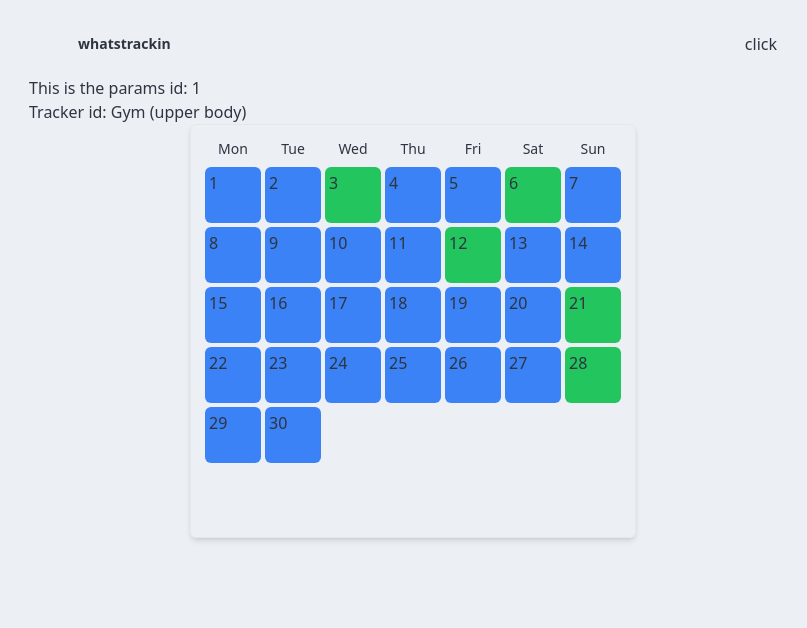
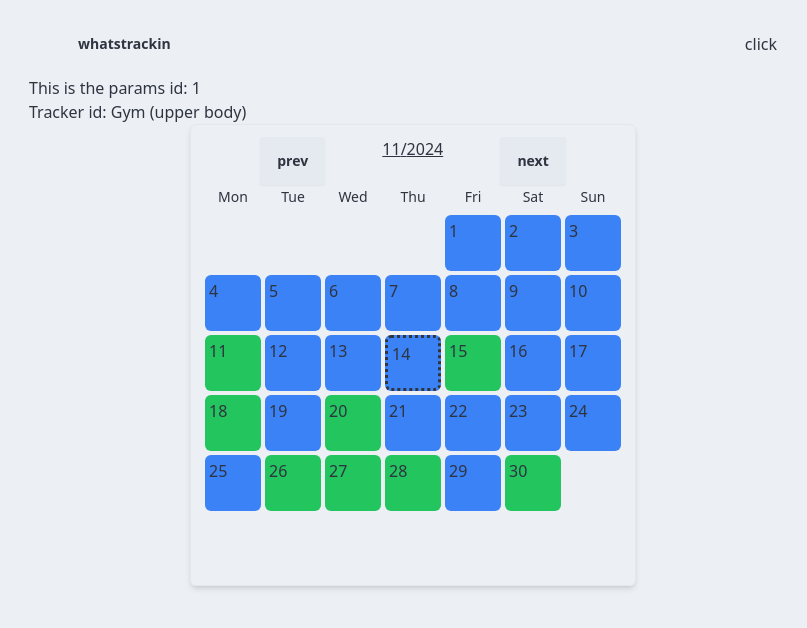
Before and after one commit to dejan-zalik/whatstrackin, a Next.js app: page /trackers/1 in a window 1280 px wide. Shown: the top 628 px of the page, without its empty margins (227-1034 px from the left). Built offline with nearby package versions, Linux system fonts and the light colour scheme; data requests are answered from the project's data file.

Commit message:
calendar done

```diff
--- a/components/CalendarMonth.tsx
+++ b/components/CalendarMonth.tsx
@@ -3,144 +3,36 @@
 import addCalendarDay from '@/app/actions/addCalendarDay';
 import removeCalendarDay from '@/app/actions/removeCalendarDay';
 import { useRouter } from 'next/navigation';
+import generateMonth from '@/utils/generateMonth';
+import { useState } from 'react';
 
 const CalendarMonth = ({ tracker }: any) => {
+  const [selectedYear, setSelectedYear] = useState(new Date().getFullYear());
+  const [selectedMonth, setSelectedMonth] = useState(new Date().getMonth() + 1);
   const router = useRouter();
 
-  const monthArr = [
-    {
-      day: 1,
-      clicked: false,
-    },
-    {
-      day: 2,
-      clicked: false,
-    },
-    {
-      day: 3,
-      clicked: false,
-    },
-    {
-      day: 4,
-      clicked: false,
-    },
-    {
-      day: 5,
-      clicked: false,
-    },
-    {
-      day: 6,
-      clicked: false,
-    },
-    {
-      day: 7,
-      clicked: false,
-    },
-    {
-      day: 8,
-      clicked: false,
-    },
-    {
-      day: 9,
-      clicked: false,
-    },
-    {
-      day: 10,
-      clicked: false,
-    },
-    {
-      day: 11,
-      clicked: false,
-    },
-    {
-      day: 12,
-      clicked: false,
-    },
-    {
-      day: 13,
-      clicked: false,
-    },
-    {
-      day: 14,
-      clicked: false,
-    },
-    {
-      day: 15,
-      clicked: false,
-    },
-    {
-      day: 16,
-      clicked: false,
-    },
-    {
-      day: 17,
-      clicked: false,
-    },
-    {
-      day: 18,
-      clicked: false,
-    },
-    {
-      day: 19,
-      clicked: false,
-    },
-    {
-      day: 20,
-      clicked: false,
-    },
-    {
-      day: 21,
-      clicked: false,
-    },
-    {
-      day: 22,
-      clicked: false,
-    },
-    {
-      day: 23,
-      clicked: false,
-    },
-    {
-      day: 24,
-      clicked: false,
-    },
-    {
-      day: 25,
-      clicked: false,
-    },
-    {
-      day: 26,
-      clicked: false,
-    },
-    {
-      day: 27,
-      clicked: false,
-    },
-    {
-      day: 28,
-      clicked: false,
-    },
-    {
-      day: 29,
-      clicked: false,
-    },
-    {
-      day: 30,
-      clicked: false,
-    },
-  ];
+  const dateToday = new Date().toLocaleDateString();
 
   const dayClassAttributes = 'w-14 m-0.5 text-sm pb-1';
   const boxClassAttributes = 'h-14 w-14 m-0.5 hover:cursor-grab p-1 rounded-md';
 
+  const monthDayStart =
+    new Date(selectedYear, selectedMonth - 1, 1).getDay() === 0
+      ? 7
+      : new Date(selectedYear, selectedMonth - 1, 1).getDay();
+  const selectedMonthArr = generateMonth(selectedYear, selectedMonth);
+
+  for (let i = 1; i < monthDayStart; i++) {
+    selectedMonthArr.unshift(0);
+  }
+
   const handleDayClick = (day: number) => {
-    if (tracker.subscribedDays.includes(day)) {
-      console.log('includes');
-      removeCalendarDay(tracker, day);
+    const subscribedDay = Date.parse(`${selectedYear}-${selectedMonth}-${day}`);
+    if (tracker.subscribedDays.includes(subscribedDay)) {
+      removeCalendarDay(tracker, subscribedDay);
       router.refresh();
     } else {
-      console.log('excludes, so let us add it');
-      addCalendarDay(tracker, day);
+      addCalendarDay(tracker, subscribedDay);
       router.refresh();
     }
   };
@@ -149,6 +41,31 @@ const CalendarMonth = ({ tracker }: any) => {
     <>
       <div className="flex justify-center">
         <div className="border rounded-md shadow-md p-3">
+          <div className="flex justify-evenly">
+            <button
+              onClick={() =>
+                selectedMonth === 1
+                  ? (setSelectedYear(selectedYear - 1), setSelectedMonth(12))
+                  : setSelectedMonth(selectedMonth - 1)
+              }
+              className="btn text-center"
+            >
+              prev
+            </button>
+            <div className="text-center pb-3 underline">
+              {selectedMonth}/{selectedYear}
+            </div>
+            <button
+              onClick={() =>
+                selectedMonth === 12
+                  ? (setSelectedYear(selectedYear + 1), setSelectedMonth(1))
+                  : setSelectedMonth(selectedMonth + 1)
+              }
+              className="btn text-center"
+            >
+              next
+            </button>
+          </div>
           <div className="grid grid-cols-7 gap-0 w-fit text-center">
             <div className={dayClassAttributes}>Mon</div>
             <div className={dayClassAttributes}>Tue</div>
@@ -160,20 +77,31 @@ const CalendarMonth = ({ tracker }: any) => {
           </div>
 
           <div className="grid grid-cols-7 grid-rows-6 gap-0 w-fit">
-            {monthArr.map((day, index) => (
+            {selectedMonthArr.map((day, index) => (
               <div
                 key={index}
                 className={boxClassAttributes}
                 style={{
+                  border: `${
+                    new Date(
+                      `${selectedYear}-${selectedMonth}-${day}`
+                    ).toLocaleDateString() === dateToday
+                      ? 'dotted'
+                      : ''
+                  }`,
                   backgroundColor: `${
-                    tracker.subscribedDays.includes(day.day)
+                    day === 0
+                      ? 'inherit'
+                      : tracker.subscribedDays.includes(
+                          Date.parse(`${selectedYear}-${selectedMonth}-${day}`)
+                        )
                       ? '#22c55e'
                       : '#3b82f6'
                   }`,
                 }}
-                onClick={() => handleDayClick(day.day)}
+                onClick={() => handleDayClick(day)}
               >
-                {day.day}
+                {day === 0 ? '' : day}
               </div>
             ))}
           </div>
--- a/data/trackers.json
+++ b/data/trackers.json
@@ -4,46 +4,47 @@
       "id": "1",
       "name": "Gym (upper body)",
       "subscribedDays": [
-        6,
-        21,
-        28,
-        3,
-        12
+        1730502000000,
+        1730761200000,
+        1731020400000,
+        1722981600000,
+        1722549600000,
+        1724364000000,
+        1732579200000,
+        1731283200000,
+        1731888000000,
+        1732924800000,
+        1731628800000,
+        1732752000000,
+        1732665600000,
+        1732060800000,
+        1744322400000,
+        1743631200000,
+        1728518400000,
+        1729036800000
       ]
     },
     {
       "id": "2",
       "name": "Stretching (hips)",
       "subscribedDays": [
-        20,
-        22,
-        2,
-        17
+        1731628800000,
+        1731542400000,
+        1731456000000,
+        1730847600000,
+        1730415600000,
+        1730502000000
       ]
     },
     {
       "id": "3",
       "name": "Headaches",
-      "subscribedDays": [
-        15,
-        20,
-        25,
-        29,
-        5
-      ]
+      "subscribedDays": []
     },
     {
       "id": "4",
       "name": "Iboprufen",
-      "subscribedDays": [
-        4,
-        1,
-        17,
-        12,
-        6,
-        14,
-        21
-      ]
+      "subscribedDays": []
     }
   ]
 }
--- /dev/null
+++ b/utils/generateMonth.tsx
@@ -0,0 +1,15 @@
+const generateMonth = (year: number, month: number) => {
+  // Get the number of days in the month
+  const date = new Date(year, month, 0); // month is 0-indexed
+  const numDays = date.getDate();
+
+  // Generate an array with days of the month
+  let daysOfMonth = [];
+  for (let day = 1; day <= numDays; day++) {
+    daysOfMonth.push(day);
+  }
+
+  return daysOfMonth;
+};
+
+export default generateMonth;
```
